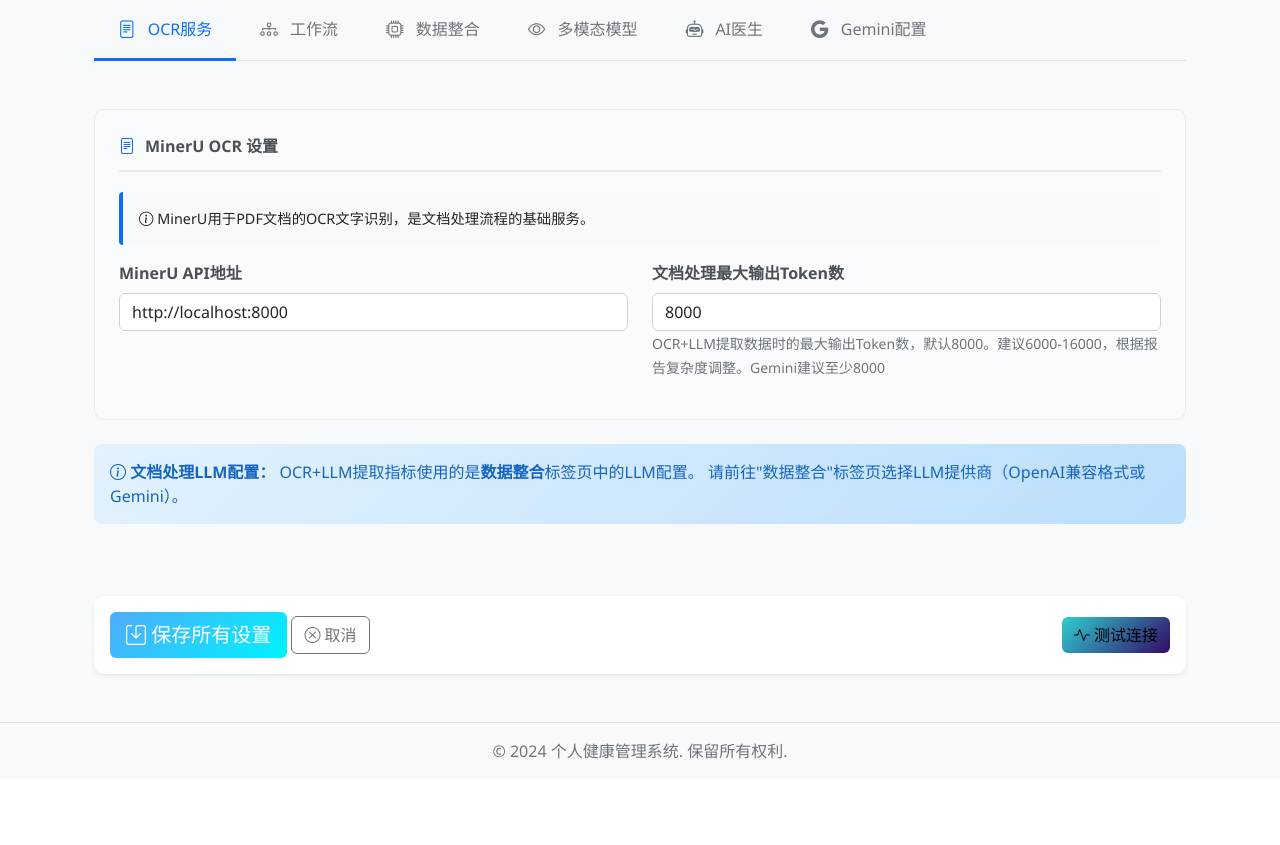
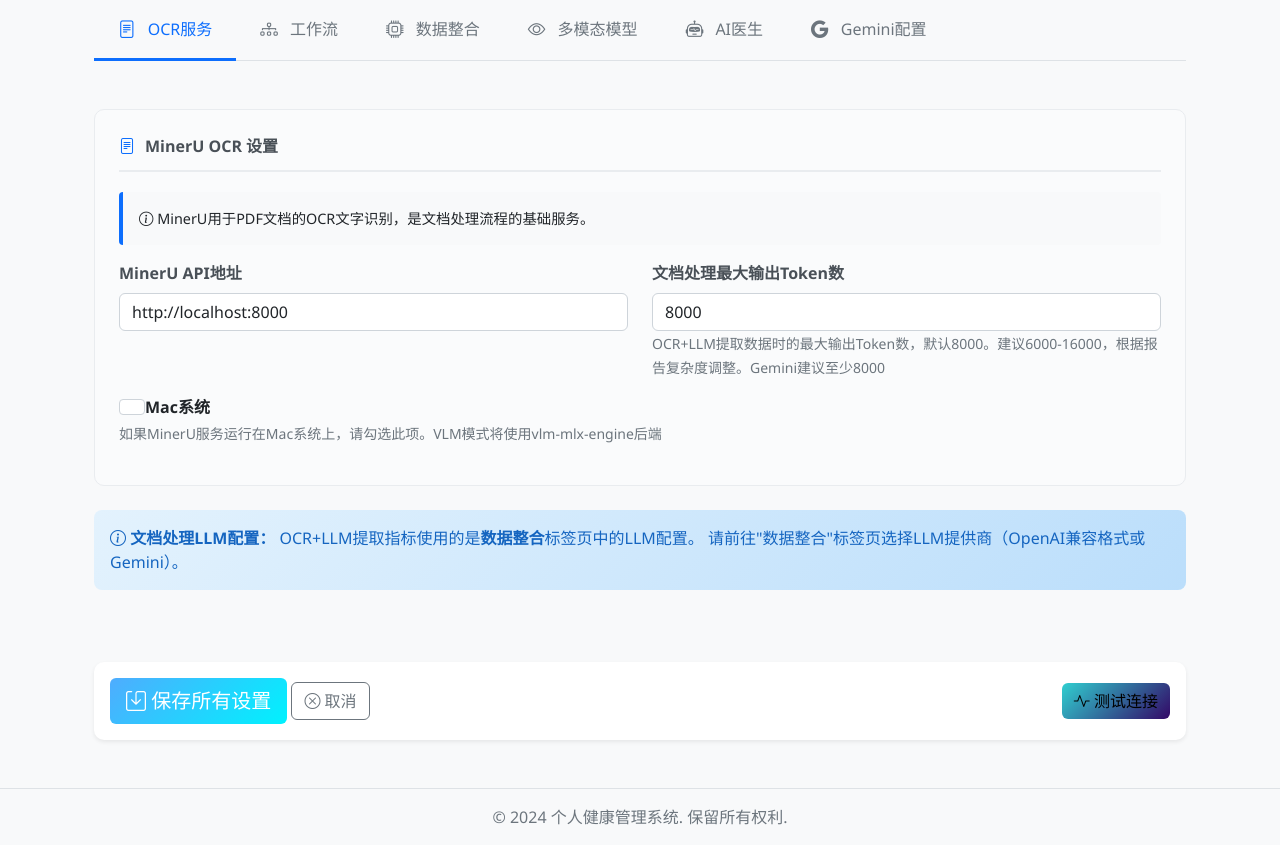
Before and after one commit to Zhou-Joe/health_app, a Django app: page /settings/ in a window 1280 px wide. Shown: the part 181-1026 px from the top of the page. Before the commit the page ends 940 px from the top, so only its background shows below. Run offline with Django 5.2, Linux system fonts and the light colour scheme; the visitor is signed in with stand-in values (Sample User, id 1); data comes from the database, SQL or seed files in the repository; data that the repository does not hold is empty; some libraries are stand-ins or nearby versions.

Commit message:
feat: add report description editing and MAC system setting
- Add notes_preview field to admin checkup list display
- Add edit description button in checkup detail page
- Add API endpoint for updating checkup notes
- Add MAC system configuration setting
- Clean up test files and backup files

🤖 Generated with [Claude Code](https://claude.com/claude-code)

Co-Authored-By: Claude Sonnet 4.5 <noreply@anthropic.com>

```diff
--- a/medical_records/forms.py
+++ b/medical_records/forms.py
@@ -381,6 +381,14 @@ class SystemSettingsForm(forms.Form):
         help_text='多模态模型最大输出token数量，建议4000'
     )
 
+    # 系统配置
+    is_mac_system = forms.BooleanField(
+        label='Mac系统',
+        required=False,
+        initial=False,
+        help_text='如果MinerU服务运行在Mac系统上，请勾选此项。VLM模式将使用vlm-mlx-engine后端'
+    )
+
     # 工作流配置
     default_workflow = forms.ChoiceField(
         label='默认处理工作流',
@@ -422,6 +430,9 @@ class SystemSettingsForm(forms.Form):
         self.fields['vl_model_name'].initial = SystemSettings.get_setting('vl_model_name', 'zai-org/GLM-4.6V')
         self.fields['vl_model_max_tokens'].initial = int(SystemSettings.get_setting('vl_model_max_tokens', '4000'))
 
+        # 加载系统配置
+        self.fields['is_mac_system'].initial = SystemSettings.get_setting('is_mac_system', 'false').lower() == 'true'
+
         # 加载工作流设置
         self.fields['default_workflow'].initial = SystemSettings.get_setting('default_workflow', 'ocr_llm')
 
@@ -453,6 +464,9 @@ class SystemSettingsForm(forms.Form):
         SystemSettings.set_setting('vl_model_name', self.cleaned_data['vl_model_name'], '多模态模型名称')
         SystemSettings.set_setting('vl_model_max_tokens', str(self.cleaned_data['vl_model_max_tokens']), '多模态模型最大输出令牌数')
 
+        # 保存系统配置
+        SystemSettings.set_setting('is_mac_system', 'true' if self.cleaned_data['is_mac_system'] else 'false', 'Mac系统')
+
         # 保存工作流设置
         SystemSettings.set_setting('default_workflow', self.cleaned_data['default_workflow'], '默认处理工作流')
 
--- a/medical_records/templates/medical_records/system_settings.html
+++ b/medical_records/templates/medical_records/system_settings.html
@@ -187,6 +187,22 @@
                                             <div class="text-danger">{{ form.document_max_tokens.errors }}</div>
                                         {% endif %}
                                         <small class="form-text text-muted">{{ form.document_max_tokens.help_text }}</small>
+                                    </div>
+                                </div>
+                            </div>
+                            <div class="row">
+                                <div class="col-md-12">
+                                    <div class="mb-3">
+                                        <div class="form-check">
+                                            <input class="form-check-input" type="checkbox"
+                                                   name="is_mac_system"
+                                                   id="id_is_mac_system"
+                                                   {% if form.is_mac_system.value %}checked{% endif %}>
+                                            <label class="form-check-label fw-bold" for="id_is_mac_system">
+                                                {{ form.is_mac_system.label }}
+                                            </label>
+                                        </div>
+                                        <small class="form-text text-muted">{{ form.is_mac_system.help_text }}</small>
                                     </div>
                                 </div>
                             </div>
@@ -551,7 +567,7 @@
 // 为表单字段添加CSS类
 document.addEventListener('DOMContentLoaded', function() {
     const formFields = [
-        'mineru_api_url', 'document_max_tokens',
+        'mineru_api_url', 'document_max_tokens', 'is_mac_system',
         'llm_provider', 'llm_api_url', 'llm_api_key', 'llm_model_name',
         'ai_doctor_provider', 'ai_doctor_api_url', 'ai_doctor_api_key', 'ai_doctor_model_name', 'ai_doctor_max_tokens',
         'gemini_api_key', 'gemini_model_name',
```
Also changed, not shown: check_vl_config.py (deleted, +0 -16 lines), medical_records/services.py (+6 -1 lines), test_vl_config.py (deleted, +0 -16 lines), medical_records/migrations/0005_add_mac_system_setting.py (added), 1 other file.
